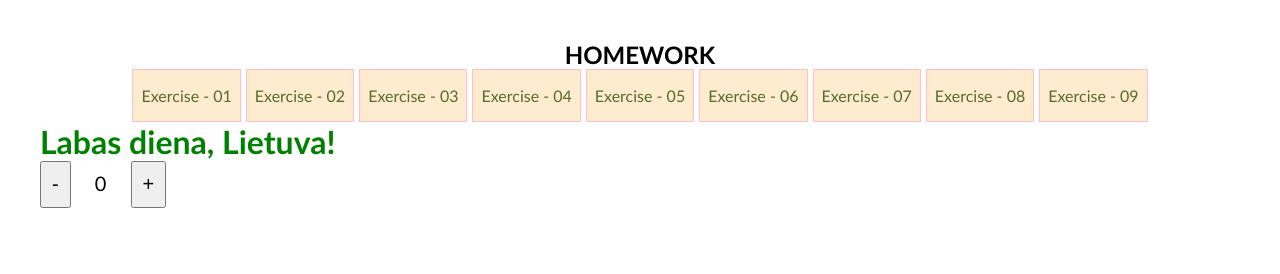
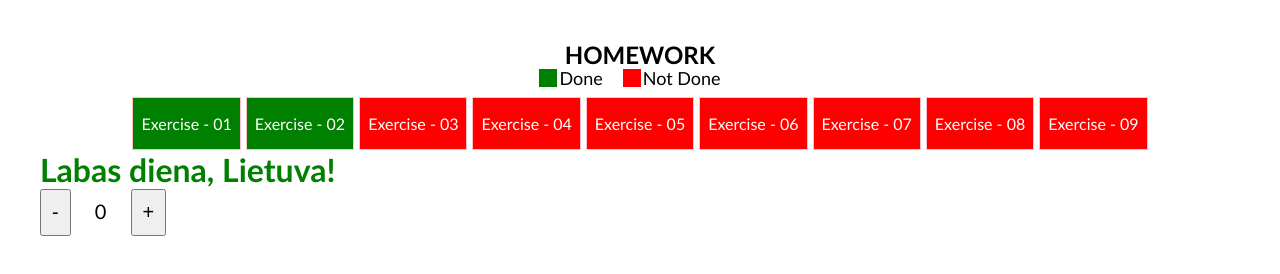
Before and after one commit to Zukauskas/js-dom, a website: page index.html in a window 1280 px wide. Drawn offline with Linux system fonts and the light colour scheme.

Commit message:
add styling

```diff
--- a/css/style.css
+++ b/css/style.css
@@ -16,10 +16,44 @@ body {
     text-align: center;
 }
 
-.homework > p {
+.homework > .title {
     text-transform: uppercase;
     font-weight: 700;
     font-size: 24px;
+}
+
+.legend {
+    display: flex;
+    justify-content: center;
+    gap: 40px;
+    font-size: 18px;
+    line-height: 18px;
+    margin-bottom: 10px;
+}
+
+.complete,
+.notComplete {
+    position: relative;
+}
+
+.complete::before {
+    content: '';
+    display: block;
+    position: absolute;
+    width: 18px;
+    height: 18px;
+    background-color: green;
+    left: -20px;
+}
+
+.notComplete::before {
+    content: '';
+    display: block;
+    position: absolute;
+    width: 18px;
+    height: 18px;
+    background-color: red;
+    left: -20px;
 }
 
 .exercises {
@@ -37,6 +71,16 @@ body {
     color: darkolivegreen;
 }
 
+.exercises a.done {
+    background-color: green;
+    color: white;
+}
+
+.exercises a.notdone {
+    background-color: red;
+    color: white;
+}
+
 button {
     display: inline-block;
     padding: 0.5em;
--- a/index.html
+++ b/index.html
@@ -11,18 +11,22 @@
 
 <body>
     <div class="homework">
-        <p>Homework</p>
+        <p class="title">Homework</p>
+        <div class="legend">
+            <p class="complete">Done</p>
+            <p class="notComplete">Not Done</p>
+        </div>
         <div class="exercises">
 
-            <a href="./exercises/01/index.html">Exercise - 01</a>
-            <a href="./exercises/02/index.html">Exercise - 02</a>
-            <a href="./exercises/03/index.html">Exercise - 03</a>
-            <a href="./exercises/04/index.html">Exercise - 04</a>
-            <a href="./exercises/05/index.html">Exercise - 05</a>
-            <a href="./exercises/06/index.html">Exercise - 06</a>
-            <a href="./exercises/07/index.html">Exercise - 07</a>
-            <a href="./exercises/08/index.html">Exercise - 08</a>
-            <a href="./exercises/09/index.html">Exercise - 09</a>
+            <a href="./exercises/01/index.html" class="done">Exercise - 01</a>
+            <a href="./exercises/02/index.html" class="done">Exercise - 02</a>
+            <a href="./exercises/03/index.html" class="notdone">Exercise - 03</a>
+            <a href="./exercises/04/index.html" class="notdone">Exercise - 04</a>
+            <a href="./exercises/05/index.html" class="notdone">Exercise - 05</a>
+            <a href="./exercises/06/index.html" class="notdone">Exercise - 06</a>
+            <a href="./exercises/07/index.html" class="notdone">Exercise - 07</a>
+            <a href="./exercises/08/index.html" class="notdone">Exercise - 08</a>
+            <a href="./exercises/09/index.html" class="notdone">Exercise - 09</a>
 
         </div>
     </div>
```
